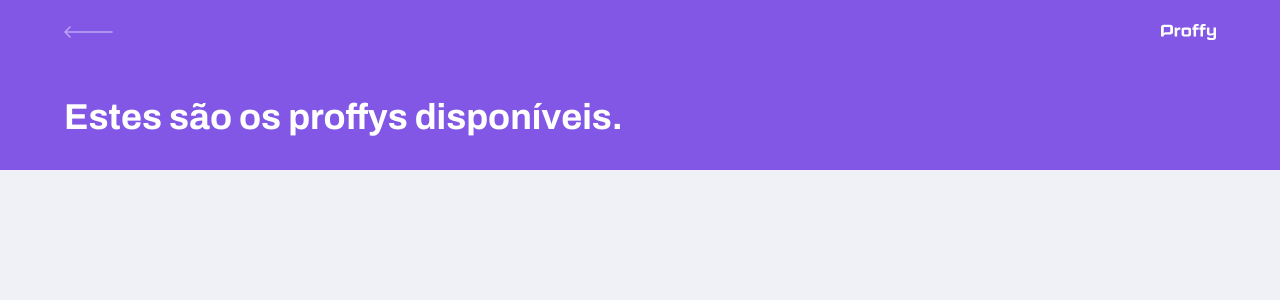
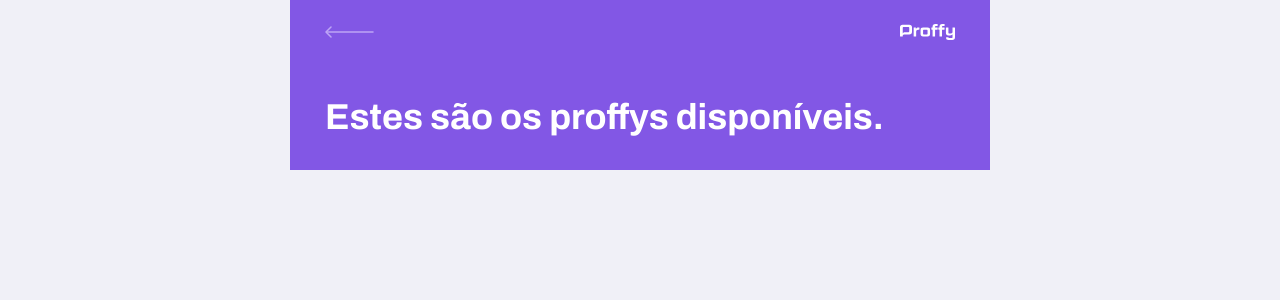
Before and after one commit to eitchtee/proffy, a React (Create React App) app in the folder web/: page /study in a window 1280 px wide. Shown: the top 300 px of the page. Built offline with nearby package versions, Linux system fonts and the light colour scheme.

Commit message:
Update global.css

```diff
--- a/web/src/assets/styles/global.css
+++ b/web/src/assets/styles/global.css
@@ -52,7 +52,7 @@ textarea {
 
 .container {
   width: 90vw;
-  /* max-width: 700px; */
+  max-width: 700px;
   /* margin: 10rem 0; */
 }
 
```
